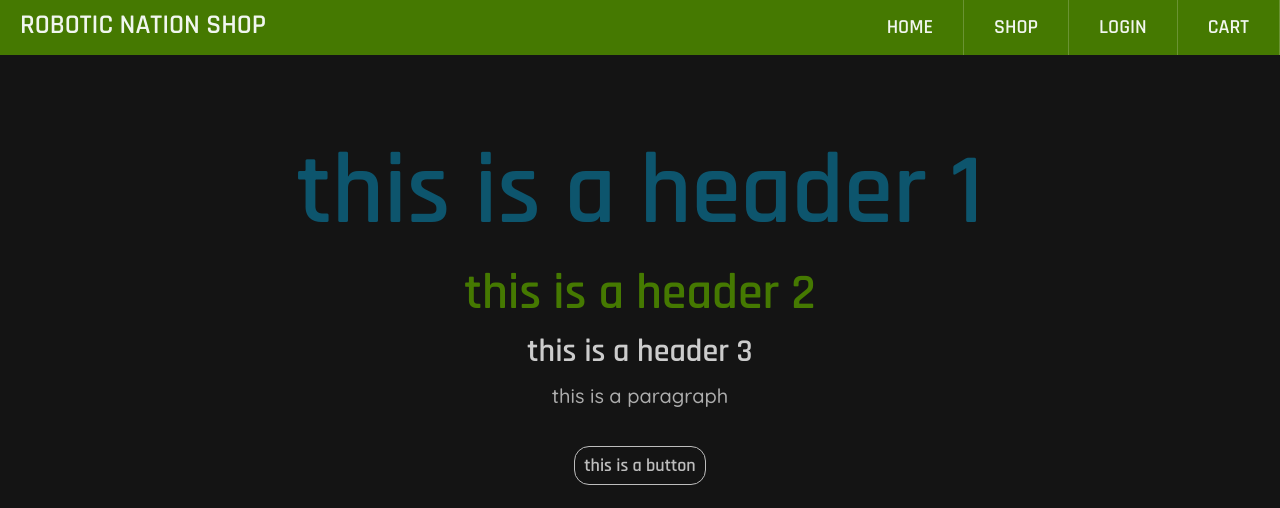
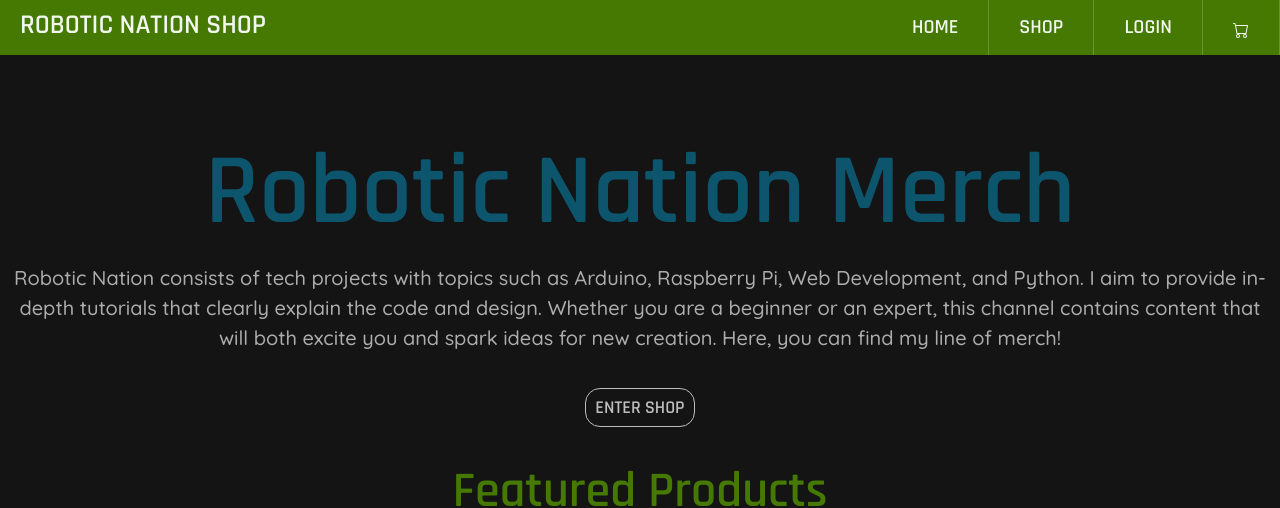
Before and after one commit to afazio1/roboticnation-shop, a Django app: page / in a window 1280 px wide. Shown: the top 508 px of the page. Run offline with Django 4.2, Linux system fonts and the light colour scheme; some libraries are stand-ins or nearby versions; some web fonts are replaced.

Commit message:
PROGRESSSSSSSSSSSSSSSSSSSSSSSSSSSSSSSSS

```diff
--- a/store/static/styles.css
+++ b/store/static/styles.css
@@ -7,7 +7,6 @@
 html, body {
   background-color: #141414;
   text-align: center;
-  margin: 0;
 }
 
 * {
@@ -38,8 +37,8 @@ h3 {
     font-family: 'Rajdhani', sans-serif;
     font-weight: normal;
     margin: 0.75%;
-    margin-left: 12px;
-    margin-right: 12px;
+    margin-left: 8%;
+    margin-right: 8%;
     font-size: 32px;
 }
 p {
@@ -53,8 +52,6 @@ p, a, ol, ul, table {
   color: #ADADAD;
   font-size: 20px;
 }
-
-
 
 button {
   text-decoration: none;
@@ -100,6 +97,7 @@ th, td {
 
 .row {
   display: flex;
+  float: center;
 }
 
 a {
@@ -125,6 +123,10 @@ footer a {
 footer a:hover {
     color: white;
     text-decoration: none;
+}
+
+#footerpar {
+  font-size: 10px;
 }
 
 input[type='radio']:after {
@@ -165,20 +167,29 @@ input[type='radio']:checked:after {
   position: relative;
   text-align: center;
   font-family: 'Quicksand', sans-serif;
+  font-style: italic;
   font-weight: 400;
   color: #141414;
   font-size: 21px;
   transition: transform .2s;
-  padding: 5%
+  padding: 5%;
 }
+
+
 
 .imgcontainer:hover {
   transform: scale(1.1);
 }
 
-.catcolumn {
+.featuredproducts {
+  float: center;
+}
+
+.quadcolumn {
   float: left;
-  width: 33.33%;
+  width: 25%;
+  position: relative;
+  padding: 5%;
 }
 
 .bottom-left {
@@ -474,3 +485,9 @@ input[type='radio']:checked:after {
   font-size:13px;
   margin-bottom:0;
 }
+
+/* Cart CSS */
+
+/* .cart-icon{
+
+} */
--- a/store/templates/index.html
+++ b/store/templates/index.html
@@ -3,21 +3,31 @@
 
   <body>
     <div><br><br><br>
-    <header>
-      <h1>this is a header 1</h1>
-      <h2>this is a header 2</h2>
-      <h3>this is a header 3<h3>
-
-    </header>
+      <h1>Robotic Nation Merch</h1>
+      <p>Robotic Nation consists of tech projects with topics such as Arduino, Raspberry Pi, Web Development, and Python. I aim to provide in-depth tutorials that clearly explain the code and design. Whether you are a beginner or an expert, this channel contains content that will both excite you and spark ideas for new creation. Here, you can find my line of merch!<p>
+      <a href="/products"><button>ENTER SHOP</button></a>
     </div>
 
-    <div>
-      <p>this is a paragraph</p>
-      <a href=""><button>this is a button</button></a>
+    <h2>Featured Products</h2>
+
+    <div class="row">
+      <div class="quadcolumn">
+        <img style="width: 200px;" src="https://media.istockphoto.com/photos/white-mug-isolated-picture-id821282266?k=20&m=821282266&s=612x612&w=0&h=vc7HPB6Te8fSX-_TUFCXp5PYWQUtzTHdbiUJwybjRAA=" class="categorypics">
+      </div>
+      <div class="quadcolumn">
+        <img style="width: 200px;" src="https://media.istockphoto.com/photos/white-mug-isolated-picture-id821282266?k=20&m=821282266&s=612x612&w=0&h=vc7HPB6Te8fSX-_TUFCXp5PYWQUtzTHdbiUJwybjRAA=" class="categorypics">
+      </div>
+      <div class="quadcolumn">
+        <img style="width: 200px;" src="https://media.istockphoto.com/photos/white-mug-isolated-picture-id821282266?k=20&m=821282266&s=612x612&w=0&h=vc7HPB6Te8fSX-_TUFCXp5PYWQUtzTHdbiUJwybjRAA=" class="categorypics">
+      </div>
+      <div class="quadcolumn">
+        <img style="width: 200px;" src="https://media.istockphoto.com/photos/white-mug-isolated-picture-id821282266?k=20&m=821282266&s=612x612&w=0&h=vc7HPB6Te8fSX-_TUFCXp5PYWQUtzTHdbiUJwybjRAA=" class="categorypics">
+      </div>
     </div>
-
 
     <br><br>
 
 
+</body>
+
 {% include 'partials/footer.html' %}
--- a/store/templates/partials/footer.html
+++ b/store/templates/partials/footer.html
@@ -21,7 +21,7 @@
                 </div>
                 <div class="col-md-6 item text">
                     <h3>Robotic Nation Merch</h3>
-                    <p>Praesent sed lobortis mi. Suspendisse vel placerat ligula. Vivamus ac sem lacus. Ut vehicula rhoncus elementum. Etiam quis tristique lectus. Aliquam in arcu eget velit pulvinar dictum vel in justo.</p>
+                    <p id="footerpar">Robotic Nation consists of tech projects with topics such as Arduino, Raspberry Pi, Web Development, and Python. I aim to provide in-depth tutorials that clearly explain the code and design. Whether you are a beginner or an expert, this channel contains content that will both excite you and spark ideas for new creation.<p>
                 </div>
                 <div class="col item social">
                     <a href="#">
--- a/store/templates/partials/navbar.html
+++ b/store/templates/partials/navbar.html
@@ -9,7 +9,13 @@
             <li><a class="navbutton" href="/">HOME</a></li>
             <li><a class="navbutton" href="/products">SHOP</a></li>
             <li><a class="navbutton" href="/login">LOGIN</a></li>
-            <li><a class="navbutton" href="/cart">CART</a></li>
+            <li>
+              <a class="bi bi-cart fa-xl" class="navbutton" class = "cart-icon" href ="/cart">
+              <svg xmlns="http://www.w3.org/2000/svg" width="16" height="16" fill="currentColor" class="bi bi-cart" viewBox="0 0 16 16">
+              <path d="M0 1.5A.5.5 0 0 1 .5 1H2a.5.5 0 0 1 .485.379L2.89 3H14.5a.5.5 0 0 1 .491.592l-1.5 8A.5.5 0 0 1 13 12H4a.5.5 0 0 1-.491-.408L2.01 3.607 1.61 2H.5a.5.5 0 0 1-.5-.5zM3.102 4l1.313 7h8.17l1.313-7H3.102zM5 12a2 2 0 1 0 0 4 2 2 0 0 0 0-4zm7 0a2 2 0 1 0 0 4 2 2 0 0 0 0-4zm-7 1a1 1 0 1 1 0 2 1 1 0 0 1 0-2zm7 0a1 1 0 1 1 0 2 1 1 0 0 1 0-2z"/>
+              </svg>
+              </a>
+            </li>
           </ul>
         </header>
       </div>
--- a/store/urls.py
+++ b/store/urls.py
@@ -4,10 +4,11 @@ from . import views
 urlpatterns = [
     # home
     path('', views.index, name='index'),
+    path('cart/', views.cart),
 
     # products
     path('products/', views.products),
     path('products/<str:category>/', views.category),
-    path('products/<str:category>/<str:id>', views.product)
+    path('products/<str:category>/<str:id>', views.product),
 
 ]
--- a/store/views.py
+++ b/store/views.py
@@ -22,3 +22,6 @@ def category(request, category):
 def product(request, category, id):
     if request.method == "GET":
         return render(request, "product_routes/product.html", {"category" : category, "id": id})
+
+def cart(request):
+    return render(request, "product_routes/cart.html")
```
Also changed, not shown: store/templates/product_routes/cart.html (added, +16 -0 lines), store/templates/product_routes/categories.html (+9 -9 lines).
